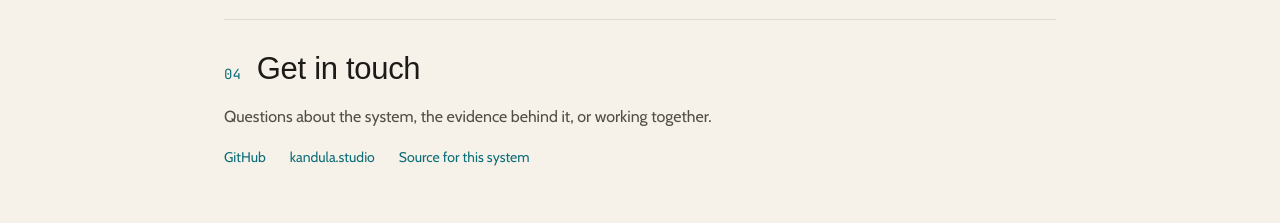
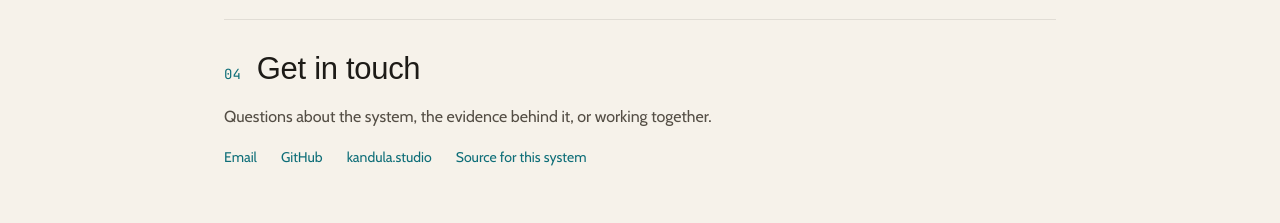
Before and after one commit to kandulanikhilvarma/witness, a Next.js app: page /about in a window 1280 px wide. Shown: the part 5169-5392 px from the top of the page. Built offline with nearby package versions, Linux system fonts and the light colour scheme; a web font is replaced by a local one.

Commit message:
Add email to About contact links

```diff
--- a/src/app/about/page.tsx
+++ b/src/app/about/page.tsx
@@ -358,6 +358,7 @@ const PROJECTS: [string, string][] = [
 ];
 
 const CONTACT: [string, string][] = [
+  ["Email", "mailto:kandulanikhilvarma@gmail.com"],
   ["GitHub", "https://github.com/kandulanikhilvarma"],
   ["kandula.studio", "https://kandula.studio"],
   ["Source for this system", "https://github.com/kandulanikhilvarma/witness"],
```
